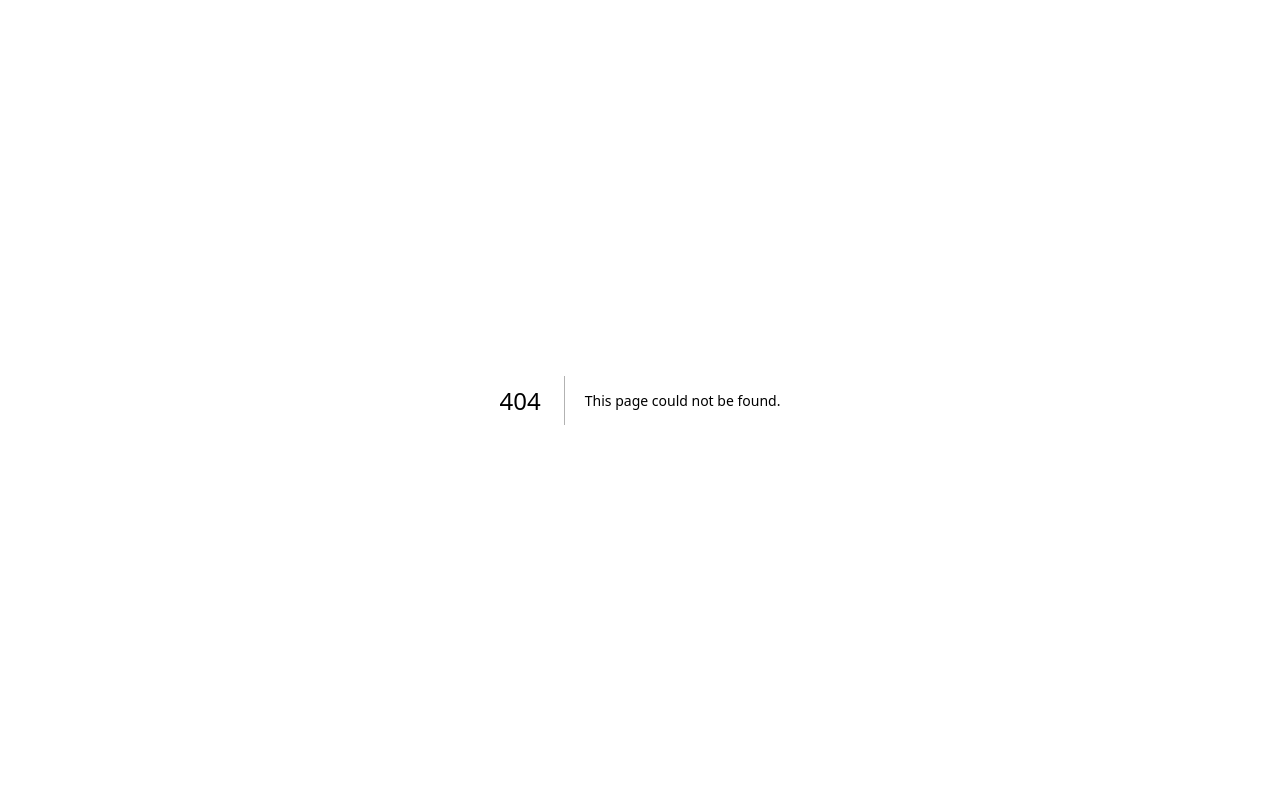
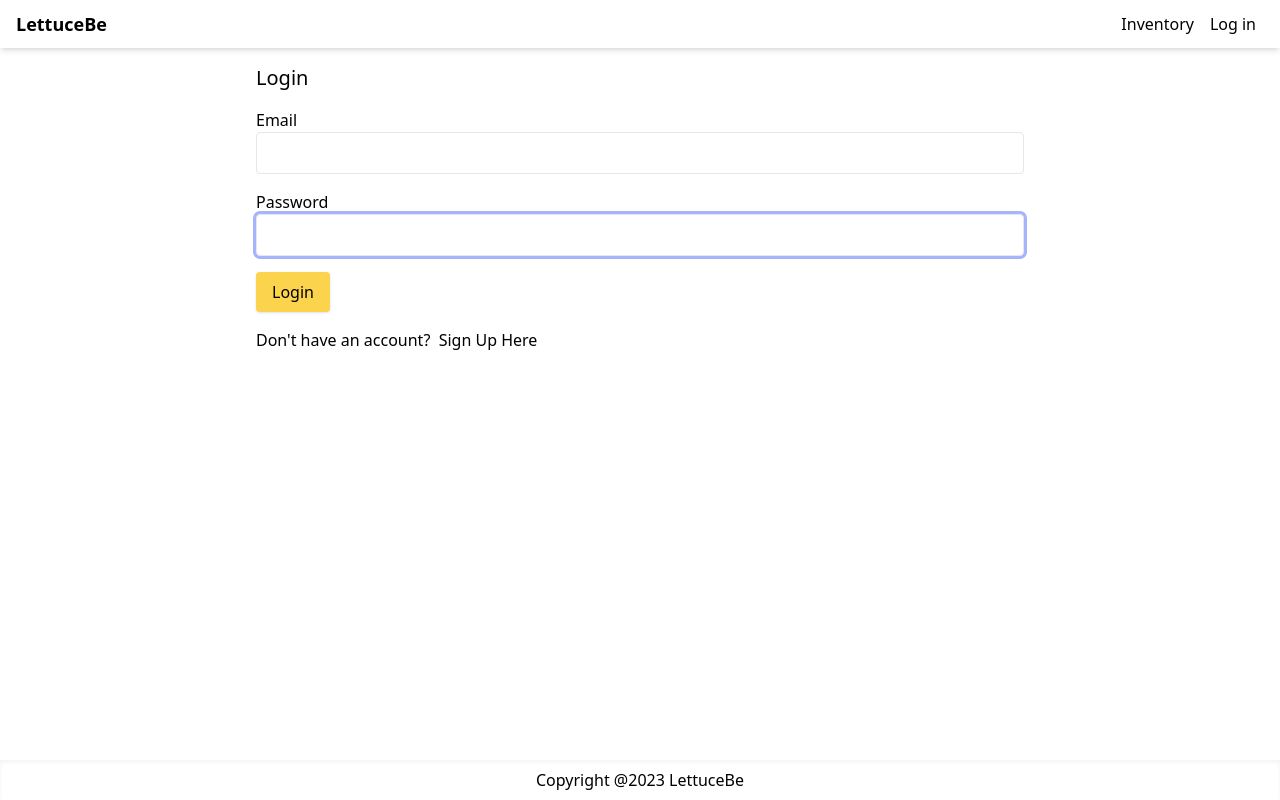
Before and after one commit to CatW-M/nextjs-lettuce-be, a Next.js app: page /login in a window 1280 px wide. Before the commit this address had no page. Built offline with nearby package versions, Linux system fonts and the light colour scheme.

Commit message:
Feat: Implemented simple login form with validations

```diff
--- a/package.json
+++ b/package.json
@@ -16,7 +16,8 @@
     "js-cookie": "^3.0.1",
     "next": "13.2.3",
     "react": "18.2.0",
-    "react-dom": "18.2.0"
+    "react-dom": "18.2.0",
+    "react-hook-form": "^7.43.3"
   },
   "devDependencies": {
     "autoprefixer": "^10.4.13",
--- a/pages/inventory.js
+++ b/pages/inventory.js
@@ -5,6 +5,7 @@ import RootLayout from './layout';
 import { XCircleIcon } from '@heroicons/react/outline';
 import { Store } from '../utils/Store';
 import Image from 'next/image';
+import { getCurrentDate } from '@/utils/getCurrentDate';
 
 function InventoryScreen() {
   const { state, dispatch } = useContext(Store);
@@ -56,7 +57,7 @@ function InventoryScreen() {
                           {item.name}
                         </Link>
                       </td>
-                      <td className="p-5 text-right">dateAdded</td>
+                      <td className="p-5 text-right">{getCurrentDate()}</td>
                       <td className="p-5 text-right">
                         Expires in {item.optimalHold} days
                       </td>
--- /dev/null
+++ b/pages/login.js
@@ -0,0 +1,72 @@
+import Link from 'next/link';
+import React from 'react';
+import RootLayout from './layout';
+import { useForm } from 'react-hook-form';
+
+export default function LoginScreen() {
+  const {
+    handleSubmit,
+    register,
+    formState: { errors },
+  } = useForm();
+
+  const submitHandler = ({ email, password }) => {};
+
+  return (
+    <div>
+      <RootLayout title="Login">
+        <form
+          className="mx-auto max-w-screen-md"
+          onSubmit={handleSubmit(submitHandler)}
+        >
+          <h1 className="mb-4 text-xl">Login</h1>
+          <div className="mb-4">
+            <label htmlFor="email">Email</label>
+            <input
+              type="email"
+              {...register('email', {
+                required: 'Please enter your email',
+                pattern: {
+                  value: /^[a-zA-Z0-9_.+-]+@[a-zA-Z0-9-]+.[a-zA-Z0-9-.]+$/i,
+                  message: 'Please enter valid email: example@example.com',
+                },
+              })}
+              className="w-full"
+              id="email"
+              autoFocus
+            ></input>
+            {errors.email && (
+              <div className="text-red-500">{errors.email.message}</div>
+            )}
+          </div>
+          <div className="mb-4">
+            <label htmlFor="password">Password</label>
+            <input
+              type="password"
+              {...register('password', {
+                required: 'Please enter password',
+                minLength: {
+                  value: 6,
+                  message: 'Password must be at least 6 chars',
+                },
+              })}
+              className="w-full"
+              id="password"
+              autoFocus
+            ></input>
+            {errors.password && (
+              <div className="text-red-500 ">{errors.password.message}</div>
+            )}
+          </div>
+          <div className="mb-4">
+            <button className="primary-button">Login</button>
+          </div>
+          <div className="mb-4">
+            Don&apos;t have an account? &nbsp;
+            <Link href="signup">Sign Up Here</Link>
+          </div>
+        </form>
+      </RootLayout>
+    </div>
+  );
+}
--- a/styles/globals.css
+++ b/styles/globals.css
@@ -36,3 +36,9 @@ a {
 .primary-button {
   @apply rounded bg-amber-300 py-2 px-4 shadow outline-none hover:bg-amber-400 active:bg-amber-500;
 }
+
+input,
+select,
+textarea {
+  @apply rounded border p-2 outline-none ring-indigo-300 focus:ring;
+}
--- /dev/null
+++ b/utils/getCurrentDate.js
@@ -0,0 +1,10 @@
+export function getCurrentDate(separator = '') {
+  let newDate = new Date();
+  let date = newDate.getDate();
+  let month = newDate.getMonth() + 1;
+  let year = newDate.getFullYear();
+
+  return `${year}${separator}${
+    month < 10 ? `0${month}` : `${month}`
+  }${separator}${date}`;
+}
```
Also changed, not shown: 1 other file (tests, documents, lock files or other folders).
